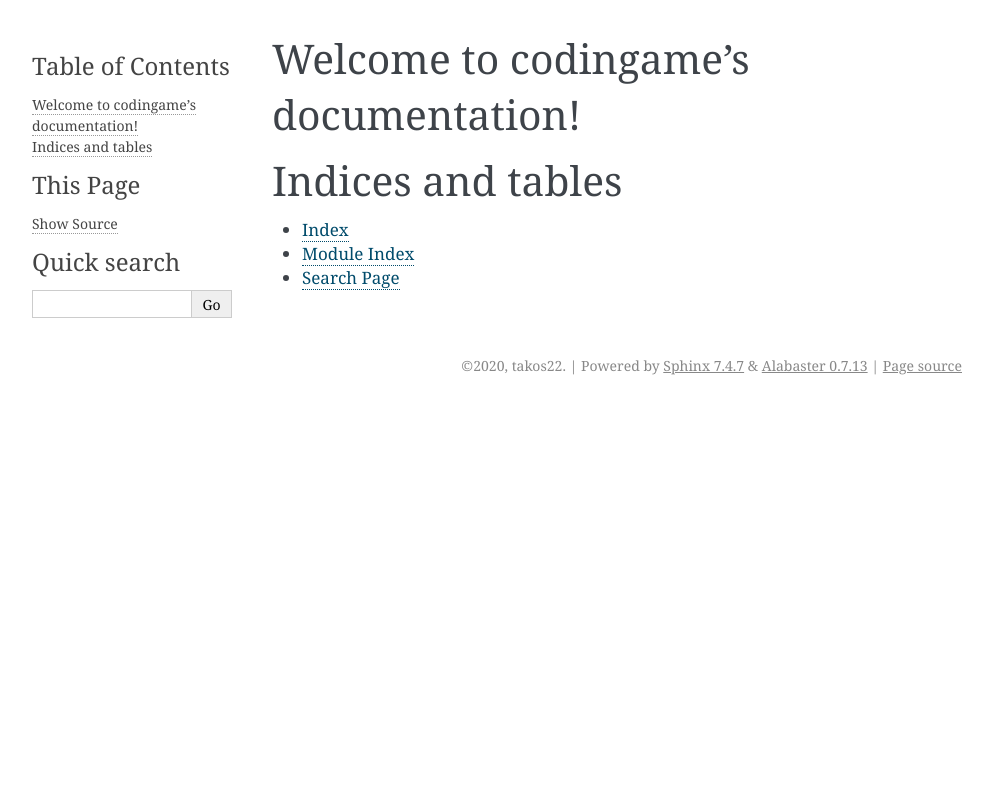
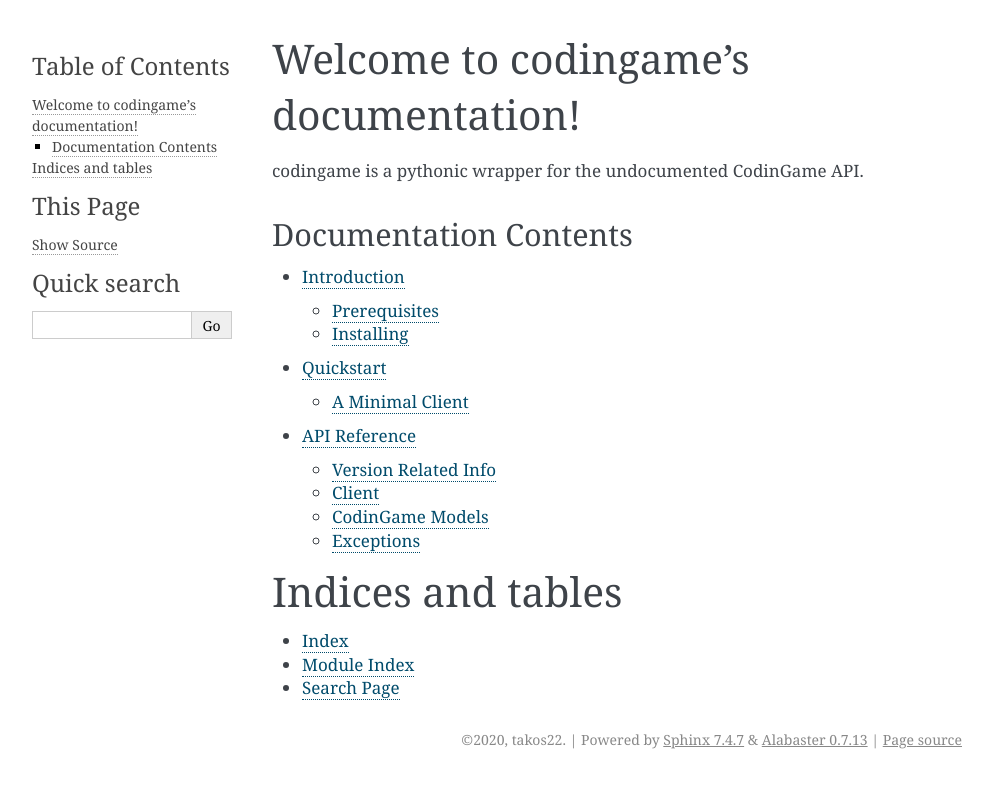
Before and after one commit to takos22/codingame, a Sphinx documentation site: the page built from docs/index.rst, in a window 1280 px wide. Shown: the top 788 px of the page, without its empty margins (148-1141 px from the left). Built offline with Sphinx 7.4.7, drawn with Linux system fonts in a browser that asks for light colours.

Commit message:
Fix docs

```diff
--- a/docs/index.rst
+++ b/docs/index.rst
@@ -1,14 +1,19 @@
-.. codingame documentation master file, created by
-   sphinx-quickstart on Fri Sep 11 19:06:49 2020.
-   You can adapt this file completely to your liking, but it should at least
-   contain the root `toctree` directive.
+Welcome to codingame's documentation!
+=======================================
 
-Welcome to codingame's documentation!
-=====================================
+codingame is a pythonic wrapper for the undocumented CodinGame API.
+
+
+Documentation Contents
+-----------------------
 
 .. toctree::
    :maxdepth: 2
-   :caption: Contents:
+
+   intro
+   quickstart
+   api
+
 
 
 
```
